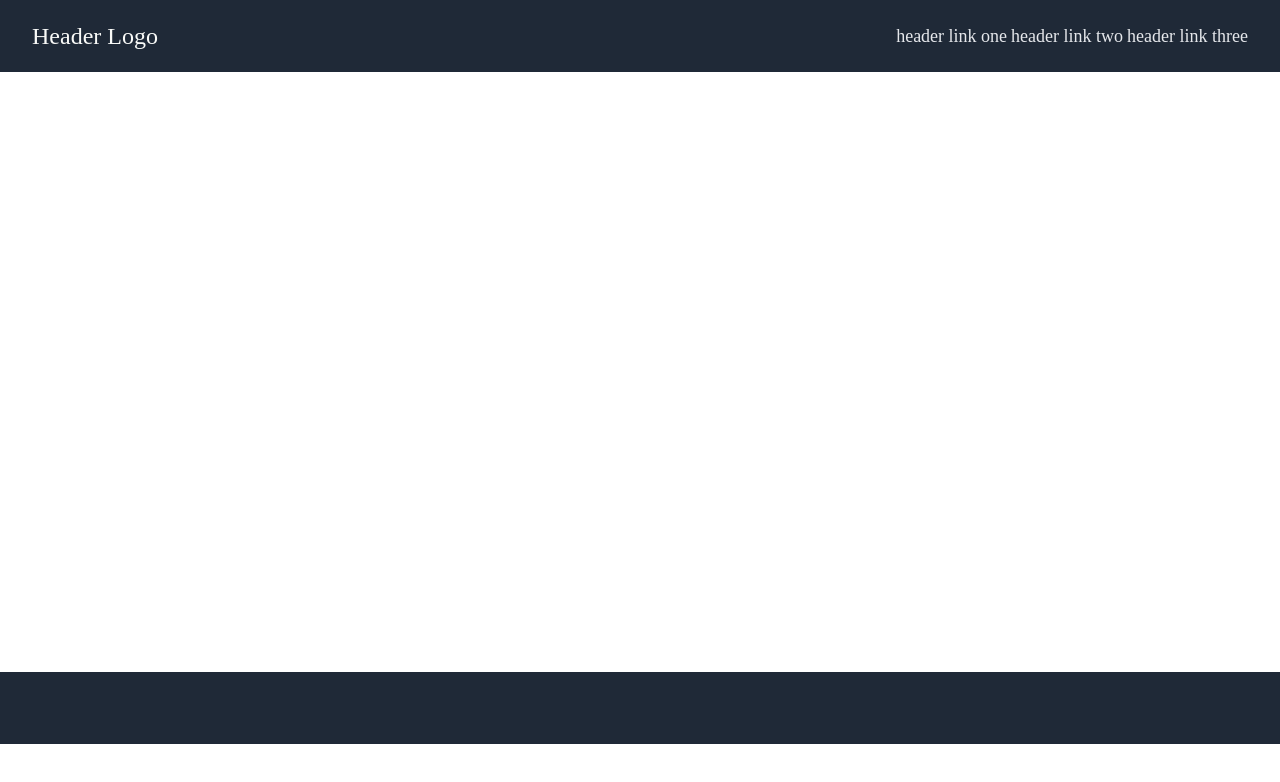
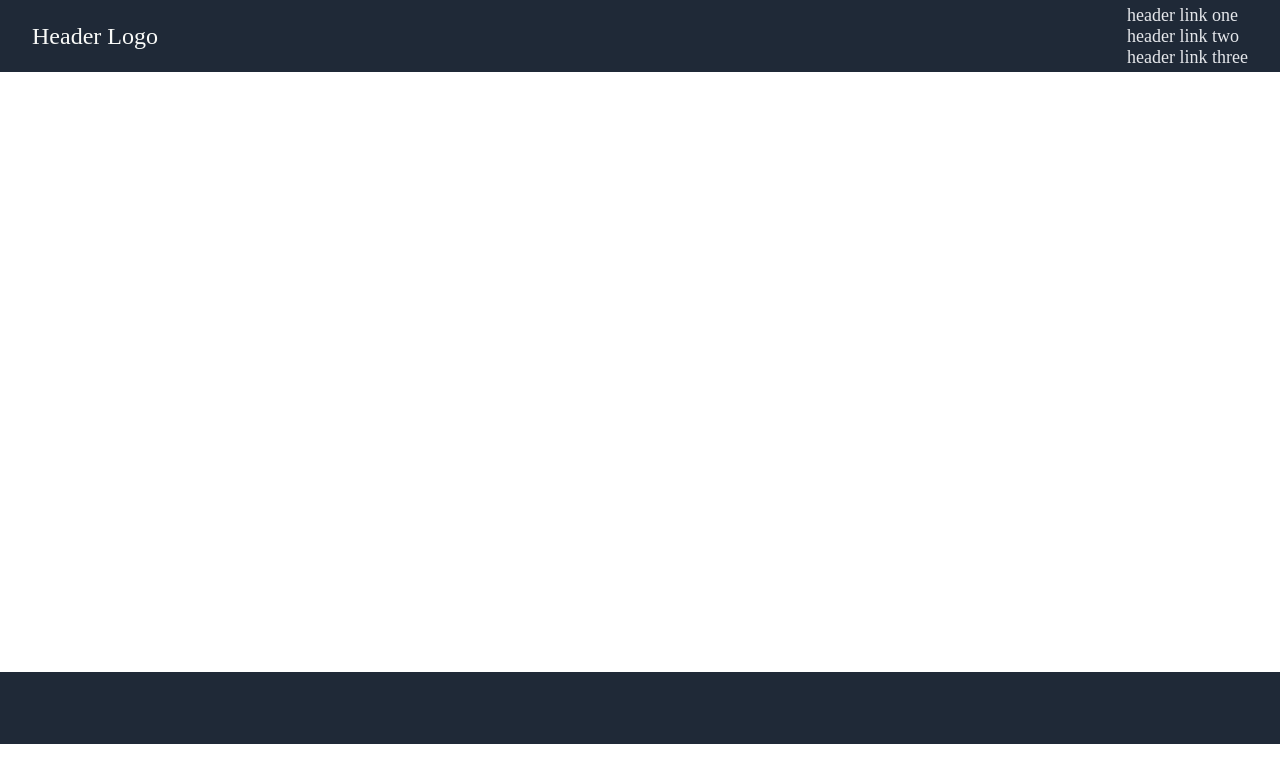
Before and after one commit to Leighton-W/Landing-Page, a plain HTML site: page index.html in a window 1280 px wide. Drawn offline with Linux system fonts and the light colour scheme.

Commit message:
Fixed links
fixed links so they are an actual list and actual links

```diff
--- a/index.html
+++ b/index.html
@@ -14,9 +14,9 @@
 
             <div class="side-links">
                 <ul>
-                    <a class="link">header link one</a>
-                    <a class="link">header link two</a>
-                    <a class="link">header link three</a>
+                    <li><a href="#">header link one</a></li>
+                    <li><a href="#">header link two</a></li>
+                    <li><a href="#">header link three</a></li>
                 </ul>
             </div>
         </div>
--- a/style.css
+++ b/style.css
@@ -28,9 +28,14 @@ body{
     align-self: center;
 }
 
-.link{
+a{
     color: #e5e7eb;
     font-size: 18px;
+    text-decoration: none;
+}
+
+ul{
+    list-style-type: none;
 }
 
 .content{
```
